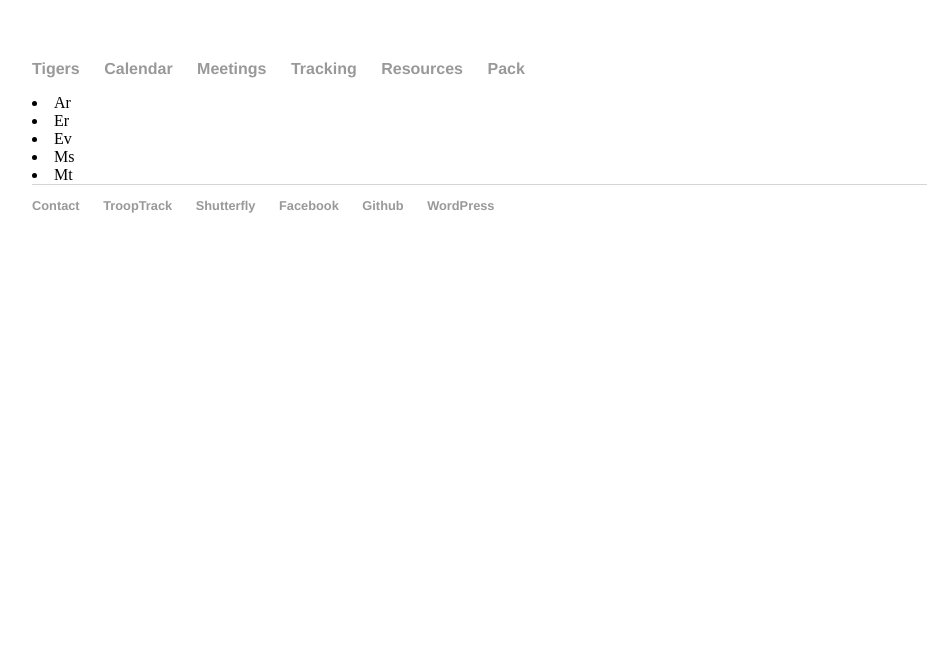
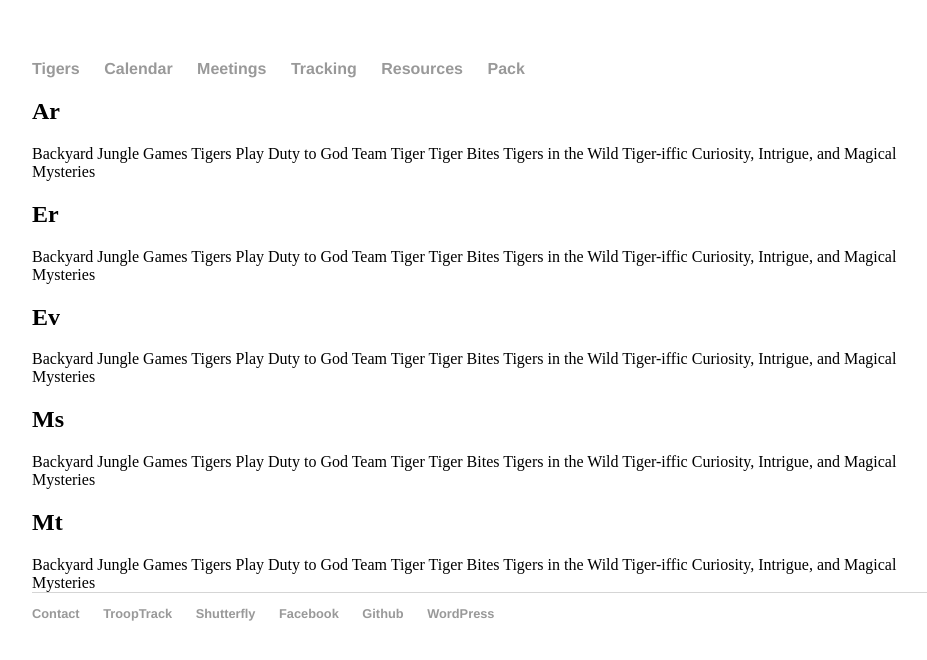
Before and after one commit to clare-pack818/clare-pack818.github.io, a Jekyll site: the page built from tigers/tracking/index.html, in a window 1280 px wide. Shown: the top 660 px of the page, without its empty margins (160-1087 px from the left). Built offline with Jekyll 4.4.1, drawn with Linux system fonts in a browser that asks for light colours.

Commit message:
Update index.html

```diff
--- a/tigers/tracking/index.html
+++ b/tigers/tracking/index.html
@@ -10,5 +10,14 @@ scouts:
 ---
 
 {% for name in page.scouts %}
-	    <li>{{ name }}</li>
+    <h2>{{ name }}</h2>
+    Backyard Jungle
+    Games Tigers Play
+    Duty to God
+    Team Tiger
+    Tiger Bites
+    Tigers in the Wild
+    Tiger-iffic
+    Curiosity, Intrigue, and Magical Mysteries
+
 {% endfor %}
```
